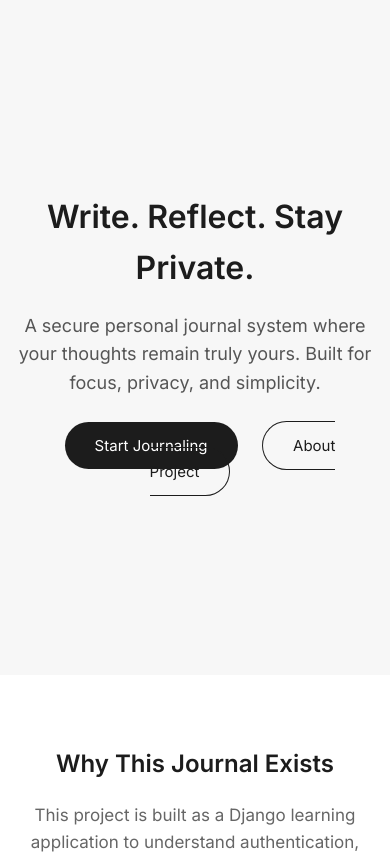
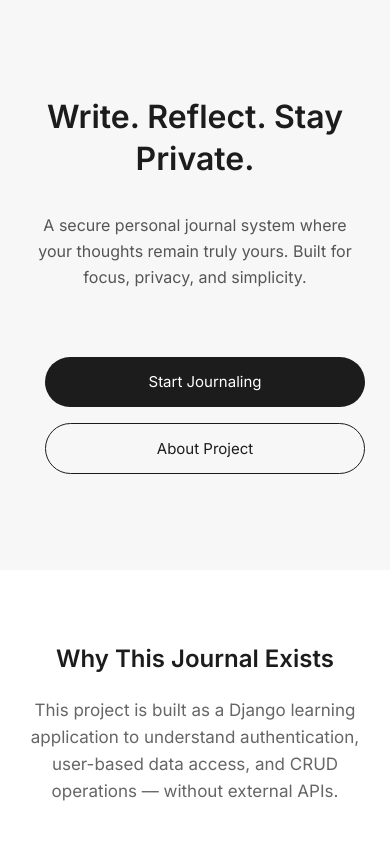
Before and after one commit to CodebyNik18/Private-Journal, a Django app: page / in a window 390 px wide. Shown: the part 123-983 px from the top of the page. Run offline with Django 5.2, Linux system fonts and the light colour scheme.

Commit message:
Fix hero mobile layout

```diff
--- a/journal_main/static/css/style.css
+++ b/journal_main/static/css/style.css
@@ -54,12 +54,16 @@ body {
 
 /* Hero */
 .hero {
-    height: 80vh;
-    display: flex;
-    align-items: center;
-    justify-content: center;
-    text-align: center;
-    padding: 0 20px;
+  display: flex;
+  flex-direction: column;
+  align-items: center;
+  text-align: center;
+  padding: 3rem 1.5rem;
+}
+
+.hero a,
+.hero button {
+  margin-top: 1.5rem;
 }
 
 .hero-text {
@@ -253,3 +257,59 @@ button, a {
     text-align: center;
   }
 }
+
+@media (max-width: 768px) {
+  * {
+    position: static !important;
+  }
+}
+/* ===== HERO MOBILE FIX (DO NOT EDIT ABOVE) ===== */
+
+.hero-text {
+  display: flex;
+  flex-direction: column;
+  align-items: center;
+  text-align: center;
+  padding: 3rem 1.2rem;
+  max-width: 700px;
+  margin: 0 auto;
+  position: static !important;
+}
+
+.hero-text h1 {
+  font-size: 2.2rem;
+  line-height: 1.3;
+}
+
+.hero-text p {
+  margin-top: 1rem;
+  font-size: 1rem;
+  line-height: 1.6;
+}
+
+.hero-actions {
+  display: flex;
+  gap: 1rem;
+  margin-top: 2rem;
+  flex-wrap: wrap;
+  justify-content: center;
+}
+
+.hero-actions .cta {
+  padding: 0.8rem 1.6rem;
+  border-radius: 999px;
+  white-space: nowrap;
+}
+
+/* MOBILE ONLY */
+@media (max-width: 768px) {
+  .hero-actions {
+    flex-direction: column;
+    width: 100%;
+  }
+
+  .hero-actions .cta {
+    width: 100%;
+    text-align: center;
+  }
+}
```
